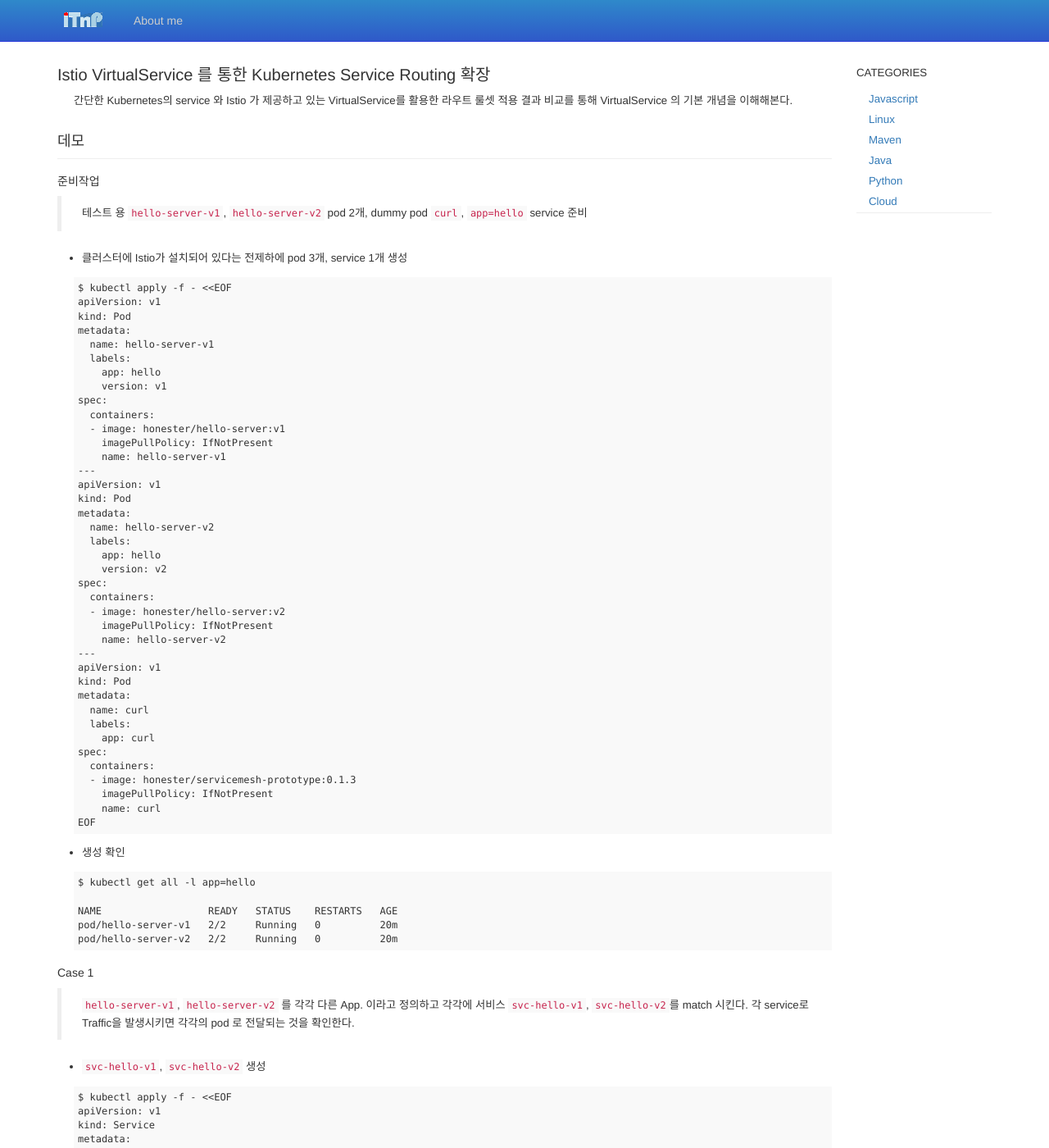
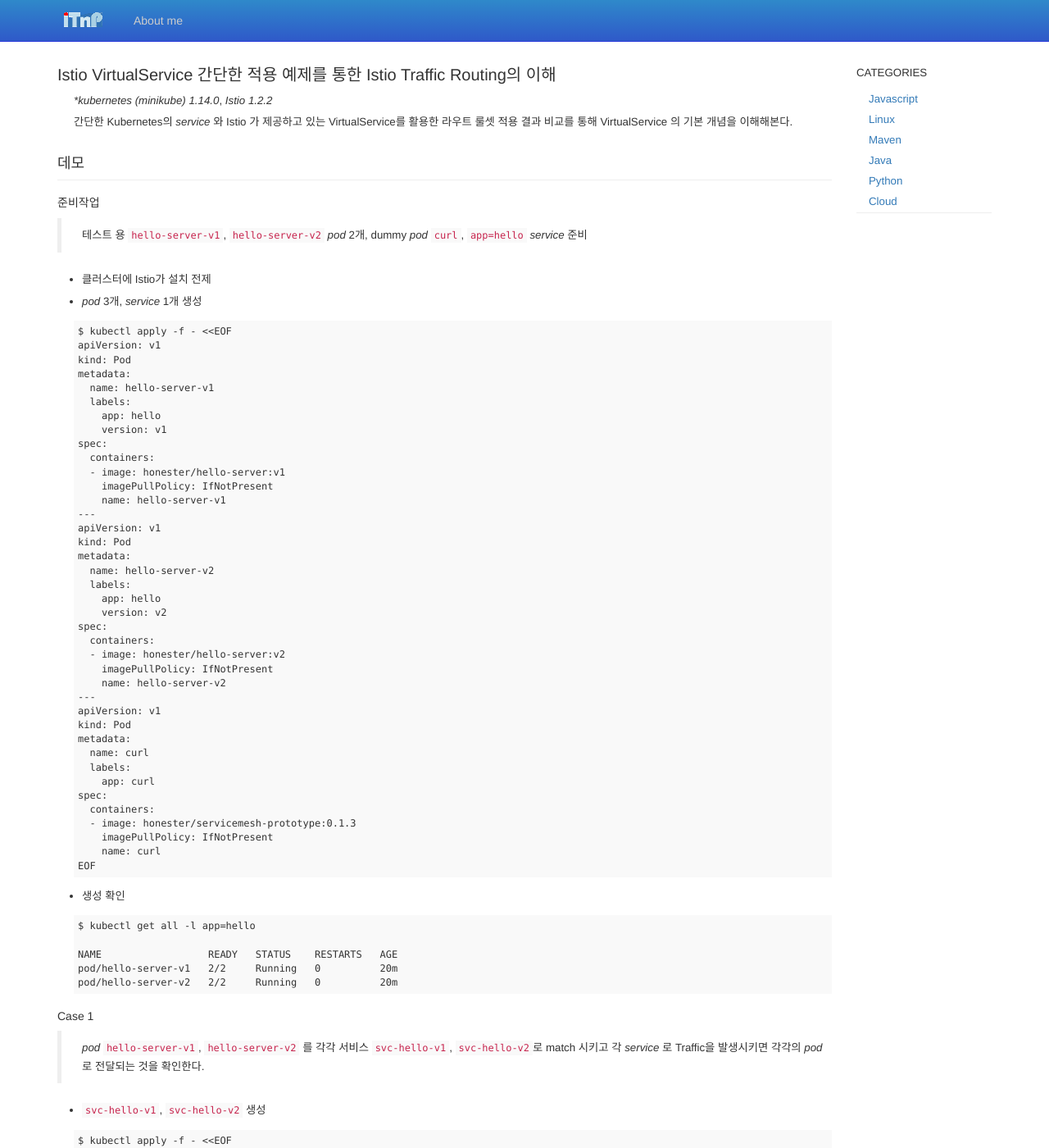
Before and after one commit to itnpeople/itnpeople.github.com, a Jekyll site: the page built from _posts/2019-07-24-virtualservice basic on istio.md, in a window 1280 px wide and 1400 px high. Shown: the whole window at 82% size. Built offline with Jekyll 4.4.1, drawn with Linux system fonts in a browser that asks for light colours; some of the changed text lies outside the part shown.

Commit message:
modified

```diff
--- a/_posts/2019-07-24-virtualservice basic on istio.md
+++ b/_posts/2019-07-24-virtualservice basic on istio.md
@@ -1,5 +1,5 @@
 ---
-title:  "[Istio] VirtualService 를 통한 Kubernetes Service Routing 확장"
+title:  "[Istio] VirtualService 간단한 적용 예제를 통한 Istio Traffic Routing의 이해"
 date:   2019/07/24 10:01
 categories: "cloud"
 tags: ["recent"]
@@ -7,18 +7,21 @@
 description: "Istio 의 VirtualService는  Kubernetes service 를 세분화한 추상화된 Custom Resource Definition이며, 다양한 조건 정의를 통해 사용자에게 소스 또는 어플리케이션 설정정보 변경없이 선언적으로 Traffic이 라우트 되도록 해준다. 이에 간단한  Kubernetes의 service 와 Istio 가 제공하고 있는 VirtualService를 활용한 라우트 룰셋 적용 결과 비교를 통해 VirtualService 의 기본 개념을 이해해본다."
 ---
 
-# Istio VirtualService 를 통한 Kubernetes Service Routing 확장
+# Istio VirtualService 간단한 적용 예제를 통한 Istio Traffic Routing의 이해
 
-간단한  Kubernetes의 service 와 Istio 가 제공하고 있는 VirtualService를 활용한 라우트 룰셋 적용 결과 비교를 통해 VirtualService 의 기본 개념을 이해해본다.
+**kubernetes (minikube) 1.14.0*, *Istio 1.2.2*
+
+간단한  Kubernetes의 _service_ 와 Istio 가 제공하고 있는 VirtualService를 활용한 라우트 룰셋 적용 결과 비교를 통해 VirtualService 의 기본 개념을 이해해본다.
 
 
 ## 데모
 ---
 
 ### 준비작업
-> 테스트 용 `hello-server-v1`, `hello-server-v2` pod 2개, dummy pod  `curl`, `app=hello` service 준비
+> 테스트 용 `hello-server-v1`, `hello-server-v2` _pod_ 2개, dummy _pod_  `curl`, `app=hello` _service_ 준비
 
-* 클러스터에 Istio가 설치되어 있다는 전제하에 pod 3개, service 1개 생성
+* 클러스터에 Istio가 설치 전제
+* _pod_ 3개, _service_ 1개 생성
 
 ~~~
 $ kubectl apply -f - <<EOF
@@ -73,8 +76,7 @@
 ~~~
 
 ### Case 1
-> `hello-server-v1`, `hello-server-v2` 를 각각 다른 App. 이라고 정의하고 각각에 서비스 `svc-hello-v1`, `svc-hello-v2`를 match 시킨다.
->  각 service로 Traffic을 발생시키면 각각의 pod 로 전달되는 것을 확인한다.
+> _pod_ `hello-server-v1`, `hello-server-v2` 를 각각 서비스 `svc-hello-v1`, `svc-hello-v2`로 match 시키고  각 _service_ 로 Traffic을 발생시키면 각각의 _pod_ 로 전달되는 것을 확인한다.
 
 * `svc-hello-v1`, `svc-hello-v2` 생성
 
@@ -145,7 +147,7 @@
 ~~~
 
 ###  Case - 2
-> 2개의 샘플 pod - `hello-server-v1`, `hello-server-v2` - 가 서로 같은 App. 이라 정의하고 (실제로는 다르지만)
+> 2개의 샘플 _pod_ - `hello-server-v1`, `hello-server-v2` - 가 서로 같은 App. 이라 정의하고 (실제로는 다르지만)
 > `svc-hello` 로 Traffic 발생시키면 해당 Traffic은 endpoints 로 round robin 되는것을 확인한다.
 
 * `svc-hello` service 생성
@@ -197,15 +199,15 @@
 ~~~
 
 ### Case 3
-> 이전 round robin 되엇던 `svc-hello` service 에 **VirtualService** CRDs 를 사용하여 라우트 룰셋을 정의하여 준다.
+> 이전 round robin 되엇던 `svc-hello` _service_ 에 **VirtualService** CRDs 를 사용하여 라우트 룰셋을 정의하여 준다.
 > 룰셋은 기본적으로 `svc-hello-v1` 로 라우트 되지만 URI prefix가 `\v2` 이면 `svc-hello-v2`로 라우트 되도록한다.
 
 * VirtualService 생성
   * 기본적으로 `svc-hello-v1` 로 라우트되고 URI prefix가 `\v2` 이면 `svc-hello-v2`로 라우트되는 룰셋
-  * spec.hosts 는 대상 service
-  * spec.http.route.destination 는 기본 라우트 service
+  * spec.hosts 는 대상 _service_
+  * spec.http.route.destination 는 기본 라우트 _service_
   * spec.http.match.* 에 라우트 조건 지정
-  * spec.*.destination.host 는 destination service
+  * spec.*.destination.host 는 destination _service_
 
 ~~~
 $ kubectl apply -f - <<EOF
@@ -324,7 +326,7 @@
 
 * hosts
 
-  * service 이름
+  * _service_ 이름
   * service registry 또는 ServiceEntry(external Mesh) 에서 lookup
   * short 네임은 대신 full 네임 권장 (`reviews` interpreted `reviews.default.svc.cluster.local`)
   * only `*` 설정 불가하지만 `*.default.svc.cluster.local`, `*.svc.cluster.local` 가능
@@ -343,11 +345,11 @@
 
 * spec.[http/tls/tcp]...route.destination
 
-  * (필수) 요청/연결을 포워딩해야 하는 service 인스턴스 고유한 식별자
+  * (필수) 요청/연결을 포워딩해야 하는 _service_ 인스턴스 고유한 식별자
 
 * spec.[http/tls/tcp].*.destination.host
 
-  * 타켓 service 인스턴스
+  * 타켓 _service_ 인스턴스
 
 * spec.[http/tls/tcp].*.destination.subset
 
@@ -365,4 +367,4 @@
 ## Conclusion
 ---
 
-Istio 의 **VirtualService** 는  Kubernetes service 를 세분화한 추상화된 Custom Resource Definition이며, 다양한 조건 정의를 통해 사용자에게 소스 또는 어플리케이션 설정정보 변경없이 선언적으로 Traffic이 라우트 되도록 해준다.
+Istio 의 **VirtualService** 는  Kubernetes _service_ 를 세분화한 추상화된 Custom Resource Definition이며, 다양한 조건 정의를 통해 사용자에게 소스 또는 어플리케이션 설정정보 변경없이 선언적으로 Traffic이 라우트 되도록 해준다.
```
